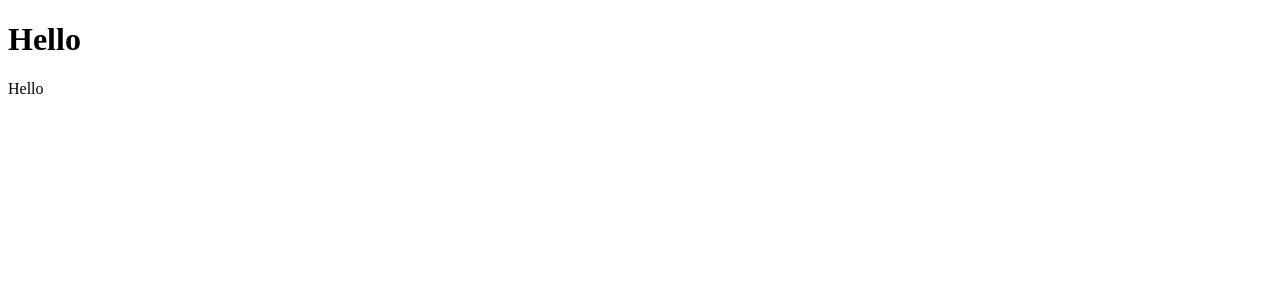
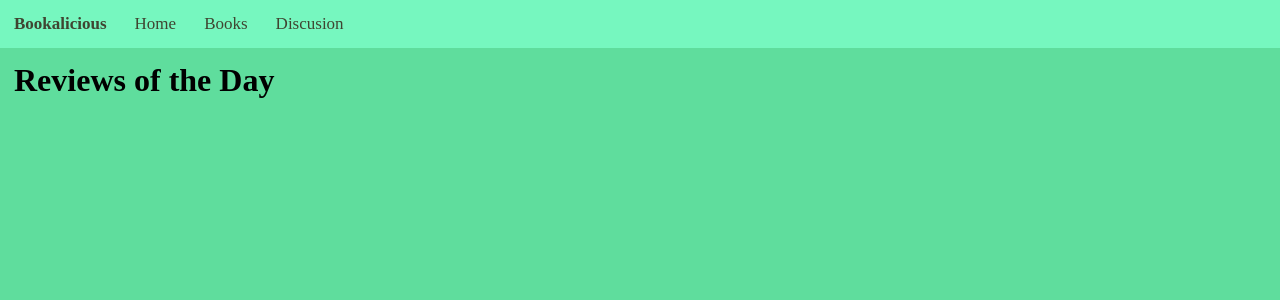
Before and after one commit to ThatOneNerds/Book-Site, a Django app: page / in a window 1280 px wide. Before the commit the part shown is almost empty. Shown: the top 300 px of the page. Run offline with Django 3.2, Linux system fonts and the light colour scheme.

Commit message:
look at my last commit message

```diff
--- a/book_review/settings.py
+++ b/book_review/settings.py
@@ -11,6 +11,8 @@
 """
 
 from pathlib import Path
+from re import S
+import os
 
 # Build paths inside the project like this: BASE_DIR / 'subdir'.
 BASE_DIR = Path(__file__).resolve().parent.parent
@@ -121,6 +123,10 @@
 
 STATIC_URL = '/static/'
 
+STATICFILES_DIRS = [
+    os.path.join(BASE_DIR, 'static')
+]
+
 # Default primary key field type
 # https://docs.djangoproject.com/en/3.2/ref/settings/#default-auto-field
 
--- a/core/templates/core/index.html
+++ b/core/templates/core/index.html
@@ -1,11 +1,27 @@
+{% load static %}
+
 <!DOCTYPE html>
 <html>
     <head>
         <title> Homepage </title>
-        <link rel="stylesheet" src="style.css">
+        <link rel="stylesheet" type="text/css" href="{% static '/css/styles.css' %}">
+
     </head>
 
     <body>
-       <h1> Hello </h1> Hello
+       <div class="topnav">
+           <nav>
+                <a href='' id='title'> Bookalicious </a>
+                <a href=""> Home </a>
+                <a href="/Books"> Books </a>
+                <a href="/Discussion"> Discusion </a>
+           </nav>
+       </div>
+
+       <div class="Booklist">
+           <h1> Reviews of the Day </h1>
+            <!-- Show a picture of the books reviewed on that day -->
+       </div>
     </body>
+
 </html>
--- /dev/null
+++ b/static/css/styles.css
@@ -0,0 +1,34 @@
+* {
+    margin: 0;
+    padding: 0;
+}
+
+body {
+    background-color: #5fdd9d;
+}
+
+.topnav {
+    background-color: #76f7bf;
+    margin: 0;
+    padding: 0;
+    overflow: hidden;
+
+}
+
+.topnav a {
+    float:left;
+    color: #3f4531;
+    text-align: center;
+    text-decoration: none;
+    padding: 14px;
+    font-size: 17px;
+}
+
+#title {
+    font-weight: bold;
+}
+
+.Booklist {
+    padding-top: 14px;
+    padding-left: 14px;
+}
```
Also changed, not shown: core/templates/core/style.css (deleted), 4 other files.
